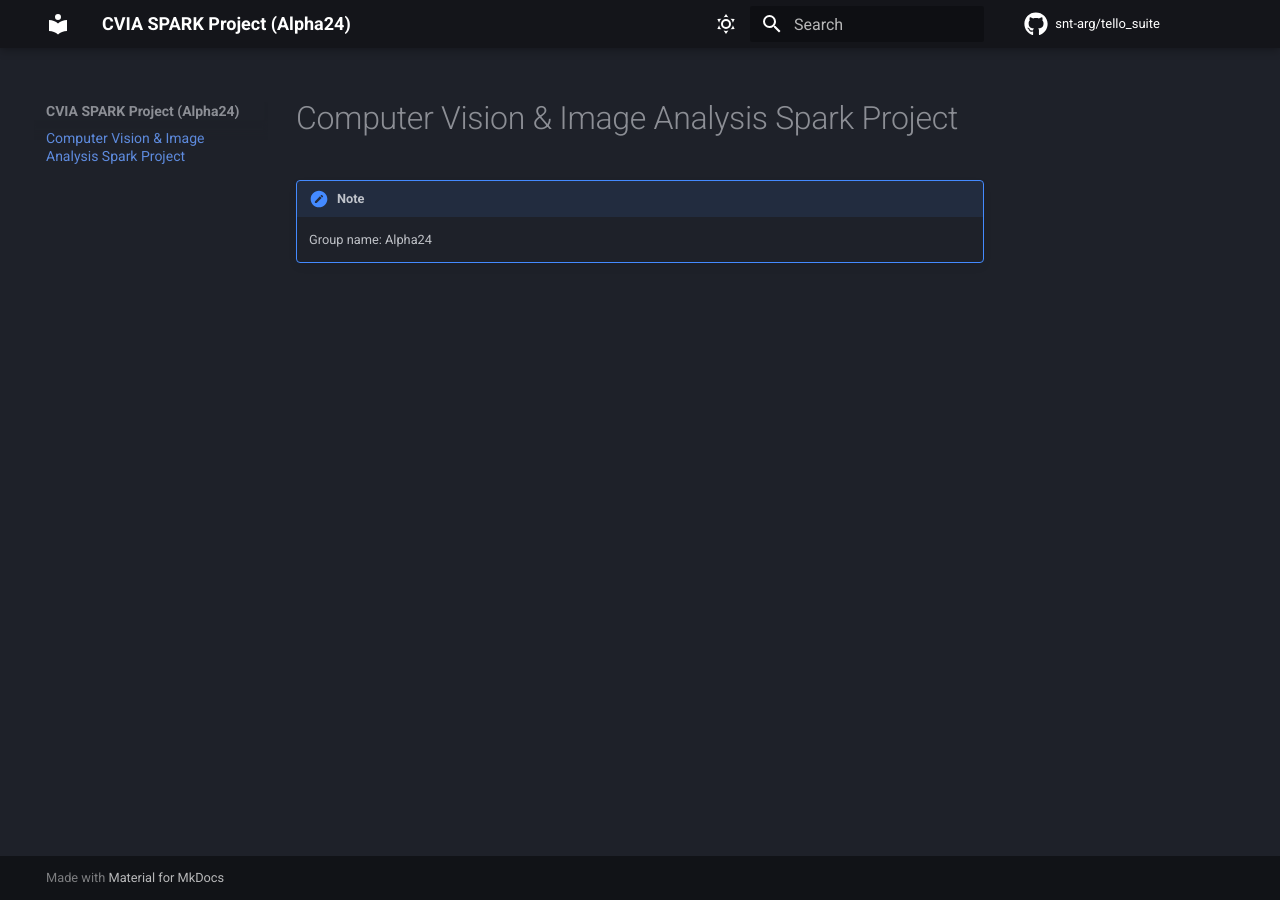
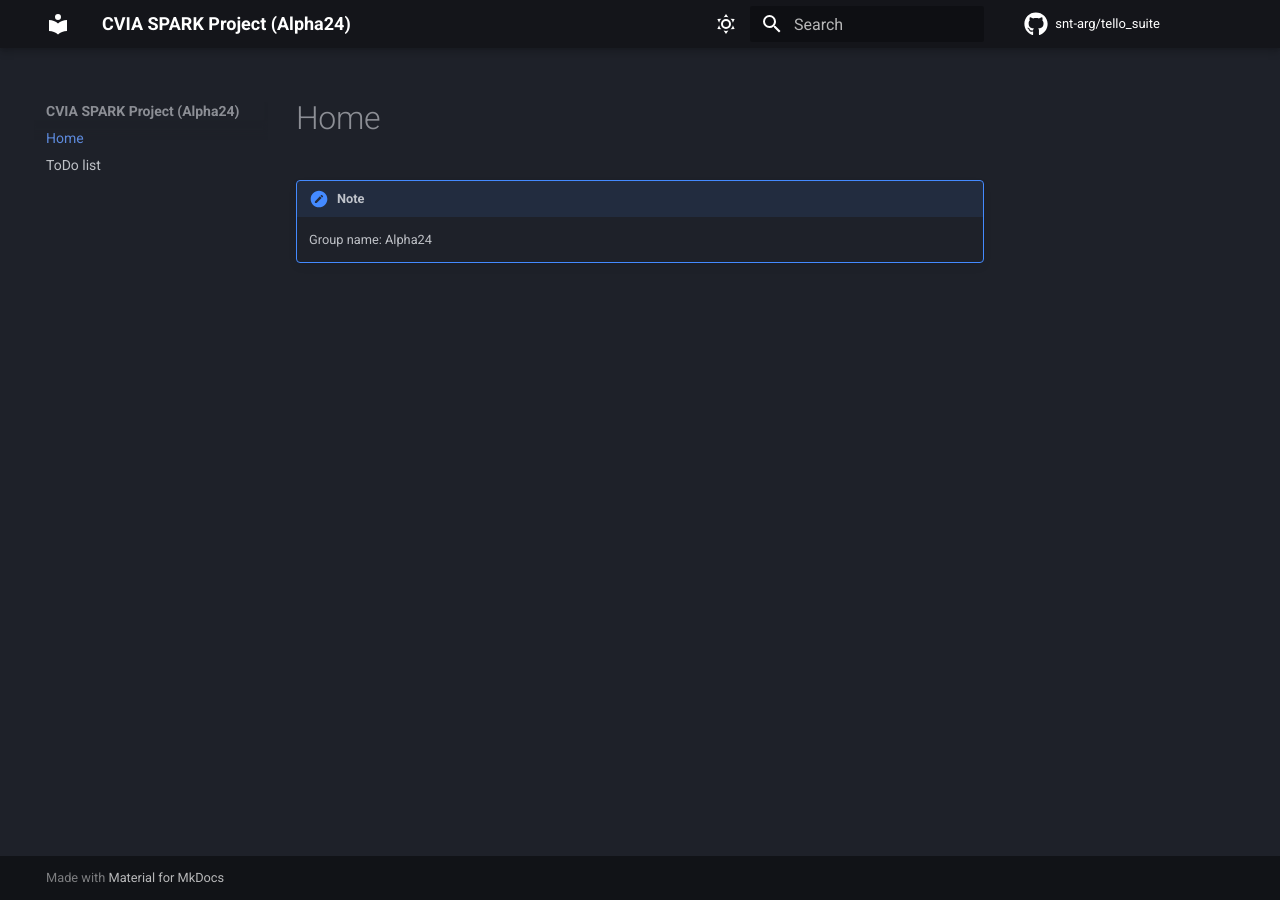
Before and after one commit to pdvbq/mics_cvia_spark_project, an MkDocs documentation site: the page built from docs/index.md, in a window 1280 px wide. Built offline with MkDocs 1.6.1 and Material for MkDocs 9.7.7, drawn with Linux system fonts in a browser that asks for light colours; comment, search, counter and statistics services are not loaded.

Commit message:
docs: add a todo list document

```diff
--- /dev/null
+++ b/docs/ToDo.md
@@ -0,0 +1,3 @@
+# ToDo list
+
+- [ ] Retrieve Datasets
--- a/docs/index.md
+++ b/docs/index.md
@@ -1,5 +1,3 @@
-# Computer Vision & Image Analysis Spark Project
-
 !!! note
 
     Group name: Alpha24
```
